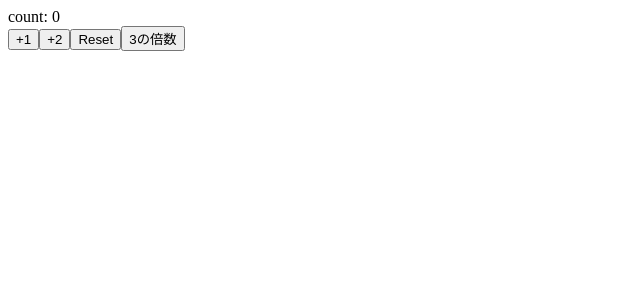
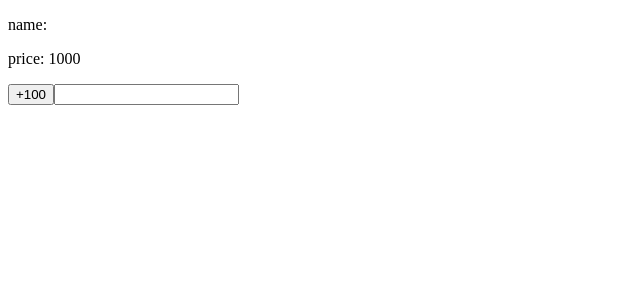
Before and after one commit to kynefuk/react-hooks, a React (Create React App) app: page / in a window 1280 px wide. Shown: the top 300 px of the page, without its empty margins (0-640 px from the left). Built offline with nearby package versions, Linux system fonts and the light colour scheme.

Commit message:
useStateで複数の状態を管理する

```diff
--- a/src/App.js
+++ b/src/App.js
@@ -1,38 +1,21 @@
 import React, {useState} from 'react';
 
 const App = () =>  {
-  const [count, setCount] = useState(0)
-
-  const increment = () => {
-    setCount(count + 1)
+  const initialStates = {
+    name: '',
+    price: 1000
   }
 
-  const increment2 = () => {
-    setCount(previous => {
-      return previous + 2
-    })
-  }
-
-  const reset = () => {
-    setCount(0)
-  }
-
-  const divideThree = () => {
-    setCount(previous => {
-      return previous % 3 === 0 ? previous / 3 : previous
-    })
-  }
+  const [name, setName] = useState(initialStates.name)
+  const [price, setPrice] = useState(initialStates.price)
   return (
-    <>
-        <div>
-            count: {count}
-        </div>
-        <button onClick={increment}>+1</button>
-        <button onClick={increment2}>+2</button>
-        <button onClick={reset}>Reset</button>
-        <button onClick={divideThree}>3の倍数</button>
-    </>
-  );
+    <div>
+      <p>name: {name}</p>
+      <p>price: {price}</p>
+      <button onClick={() => setPrice(price + 100)}>+100</button>
+      <input value={name} onChange={e => setName(e.target.value)}></input>
+    </div>
+  )
 }
 
 export default App;
```
